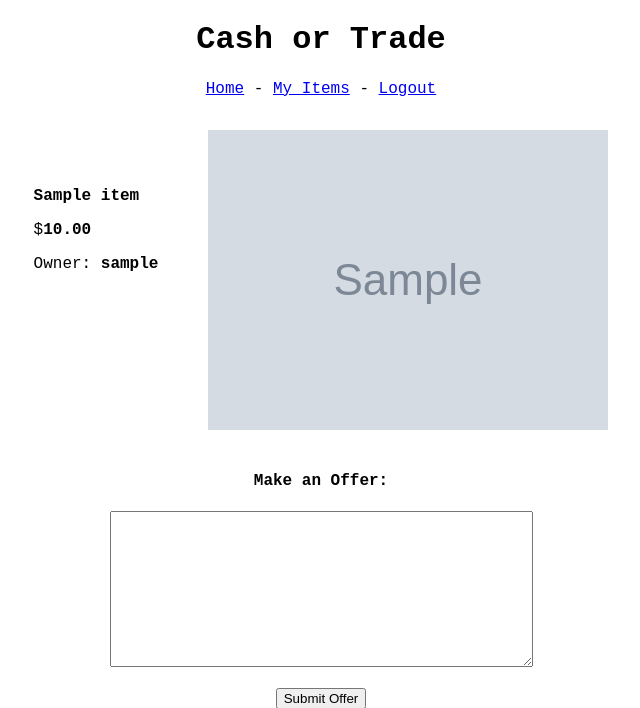
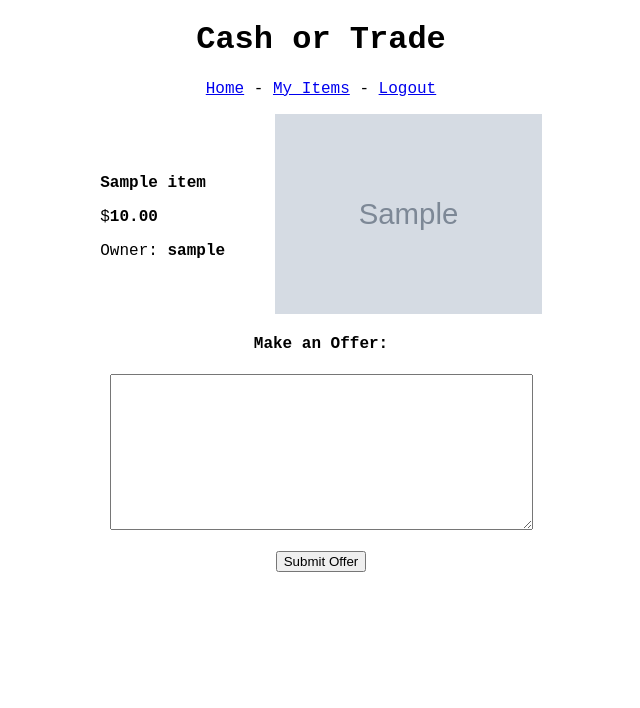
Before and after one commit to mattm0127/Cash-or-Trade, a Flask app: page /listings/view/1/offer in a window 1280 px wide. Shown: the top 708 px of the page, without its empty margins (319-959 px from the left). Run offline with Flask 3, Linux system fonts and the light colour scheme; the visitor is signed in with stand-in values (Sample User, id 1); tables that the repository leaves empty hold one stand-in row (values such as "Sample post"); grey boxes marked "Sample" are stand-in pictures.

Commit message:
Fixed offer page img scale.

```diff
--- a/static/styles.css
+++ b/static/styles.css
@@ -100,6 +100,12 @@
 
 .offer-listing-img {
     margin-left: 50px;
+}
+
+.offer-listing-img img {
+    display: block;
+    max-width: 100%;
+    max-height: 200px;
 }
 /* Add Form */
 
--- a/templates/listings/listing_offer.html
+++ b/templates/listings/listing_offer.html
@@ -9,7 +9,7 @@
                 <p>Owner: <b>{{listing.user.username}}</b></p>
             </div>
             <div class="offer-listing-img">
-                <p><img src={{listing.description.img1}} max_width="300" max_height="200"></p>
+                <img src={{listing.description.img1}} max_width="300px" max_height="200px">
             </div>
         </div>
         <div class="offer-form">
```
